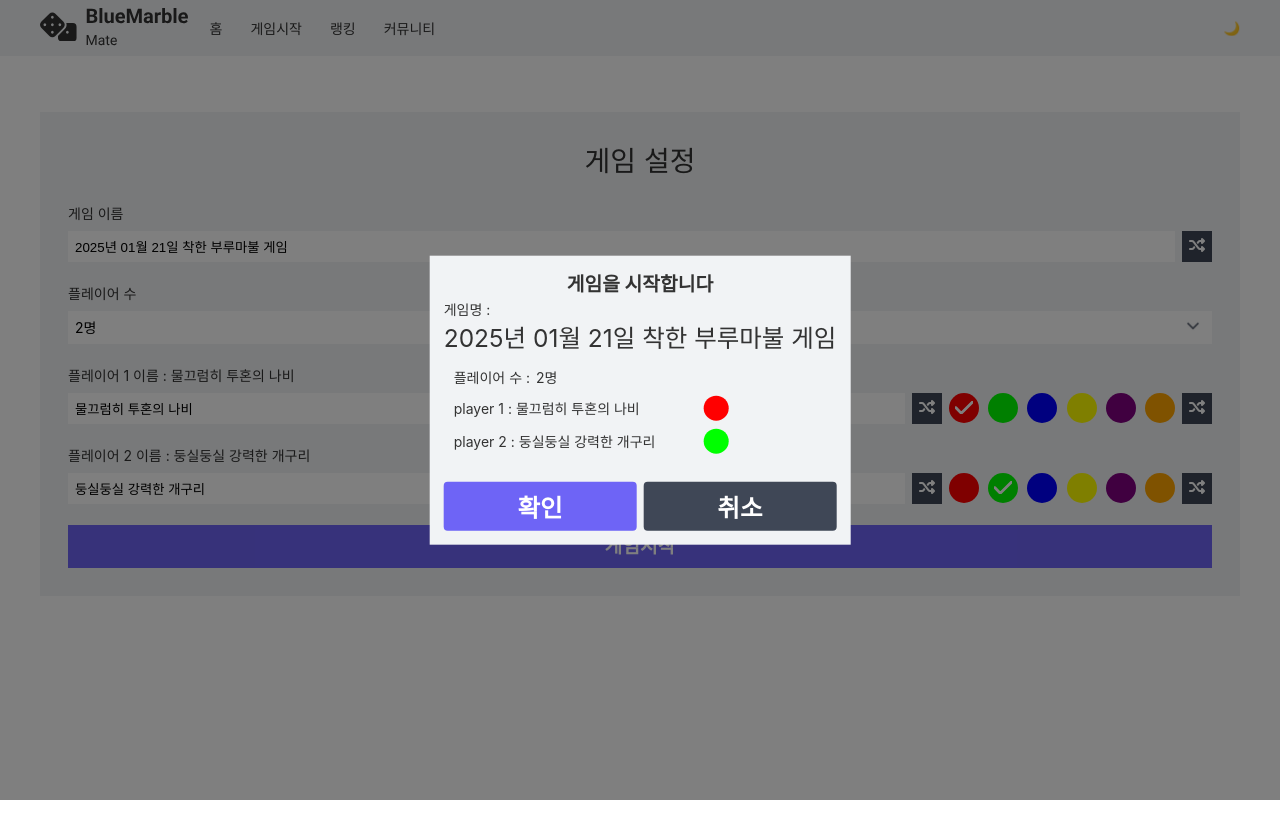
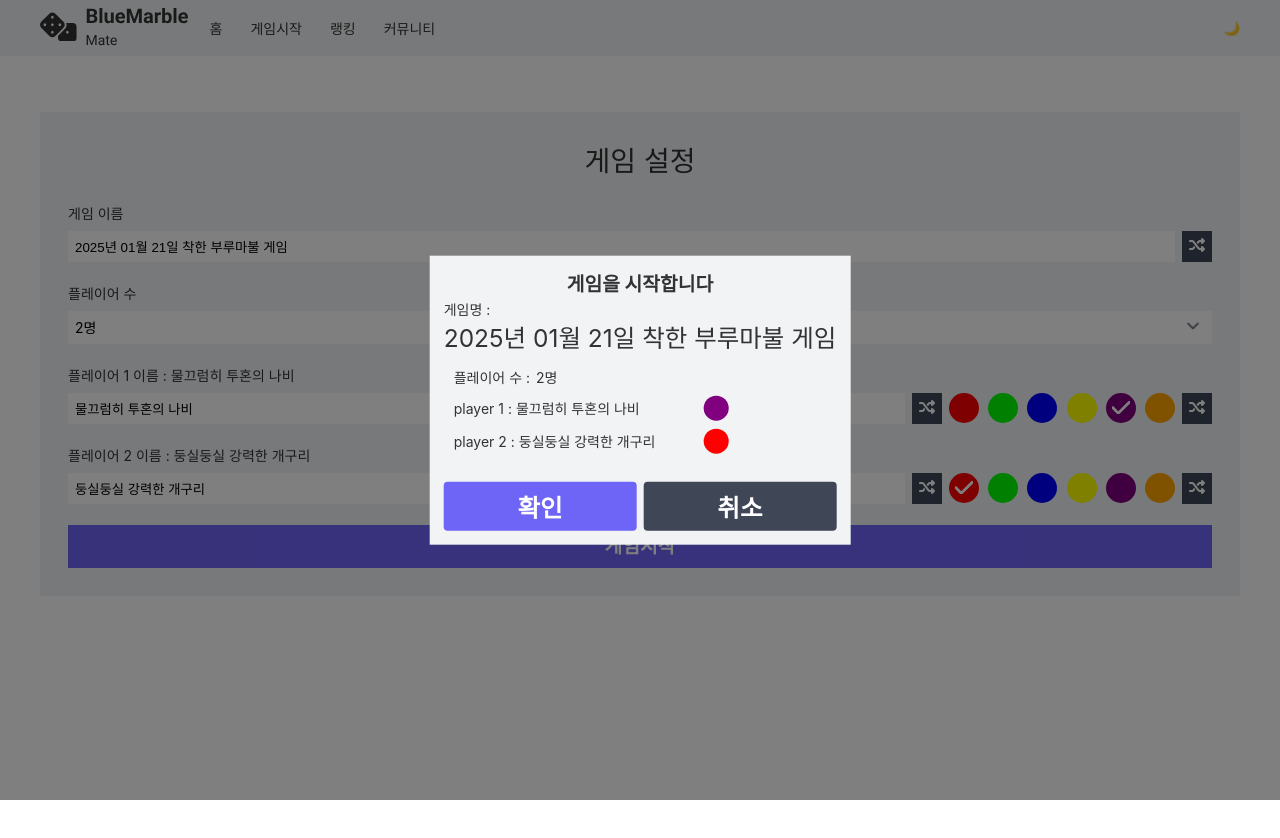
Before and after one commit to codingjamee/blue-marble-mate, a React (Vite) app: page /start in a window 1280 px wide. Both pictures are taken after a click on the element "게임시작". Shown: the top 838 px of the page. Built offline with nearby package versions, Linux system fonts and the light colour scheme.

Commit message:
#8-[5] Refactor - 관심사 분리 - 알기 좋게 함수명 및 변수 명 조정 ex playerNumbers -> playerInfos - getUpdatedPlayerInit과 getPlayerInitialize로 분리   초기 obj가져오기와 수정된 플레이어 숫자만큼 가져오기 - getRandomColors를 따로 수정

```diff
--- a/src/components/color/ColorSelectBox.tsx
+++ b/src/components/color/ColorSelectBox.tsx
@@ -11,9 +11,7 @@ const ColorSelectBox = ({
   playerColor: ColorOption['value'];
 }) => {
   const { updatePlayerColor, updateRandomPlayerColor } = playerStore((state) => state);
-  const unAvailableColors = playerStore((state) => state.playerNames).map((p) => p.color);
-
-  console.log(unAvailableColors);
+  const unAvailableColors = playerStore((state) => state.playerInfos).map((p) => p.playerColor);
 
   return (
     <div className="color-container">
--- a/src/pages/game/Game.tsx
+++ b/src/pages/game/Game.tsx
@@ -1,11 +1,9 @@
 import Dice from './Dice';
 import GameControl from './GameControl';
 import MiniMap from './MiniMap';
-import Lucky from './Lucky';
 import PlayerInfo from './PlayerInfo';
 import { BOARD_DATA } from '../../utils/mapInfo';
 import gameStore from '../../stores/gameStore';
-import { useEffect } from 'react';
 
 const Game = () => {
   const { players, gameName } = gameStore((state) => state);
--- a/src/pages/start/Players.tsx
+++ b/src/pages/start/Players.tsx
@@ -3,21 +3,19 @@ import playerStore from '../../stores/playerStore';
 import ColorSelectBox from '../../components/color/ColorSelectBox';
 
 const Players = () => {
-  const { updatePlayerName, updateRandomPlayerName, playerNames } = playerStore();
+  const { updatePlayerName, updateRandomPlayerName, playerInfos } = playerStore();
 
-  console.log(playerNames);
-
-  return playerNames.map(({ id, color }, index) => (
-    <section className="players-container" key={`${id}-${color}`}>
+  return playerInfos.map(({ id, playerColor }, index) => (
+    <section className="players-container" key={`${id}-${playerColor}`}>
       <InputWithRandomButton
-        value={playerNames[index].name}
-        label={`플레이어 ${index + 1} 이름 : ${playerNames[index]?.name || `플레이어 ${index + 1}`}`}
+        value={playerInfos[index].name}
+        label={`플레이어 ${index + 1} 이름 : ${playerInfos[index]?.name || `플레이어 ${index + 1}`}`}
         key={`player-${index + 1}`}
         placeholder={`플레이어 ${index + 1}의 이름을 입력해주세요`}
         onClickRandom={() => updateRandomPlayerName(id)}
         onChangeFn={(value) => updatePlayerName(index, value)}
       />
-      <ColorSelectBox playerId={id} playerColor={color} />
+      <ColorSelectBox playerId={id} playerColor={playerColor} />
     </section>
   ));
 };
--- a/src/pages/start/SelectElem.tsx
+++ b/src/pages/start/SelectElem.tsx
@@ -1,7 +1,7 @@
 import playerStore from '../../stores/playerStore';
 
 const SelectElem = () => {
-  const { setPlayerNumber, setPlayerInit } = playerStore((state) => state);
+  const { setPlayerNumber, updatePlayerNumber } = playerStore((state) => state);
 
   return Array(5)
     .fill(undefined)
@@ -10,7 +10,7 @@ const SelectElem = () => {
         className="select-elem"
         onClick={() => {
           setPlayerNumber(index + 2);
-          setPlayerInit(index + 2);
+          updatePlayerNumber(index + 2);
         }}
         key={`elem-${index + 1}`}
       >
--- a/src/pages/start/Start.tsx
+++ b/src/pages/start/Start.tsx
@@ -15,7 +15,7 @@ const Start = () => {
   const navigate = useNavigate();
   const [isOpen, setIsOpen] = useState<OpenType>(false);
   const [modal, setModal] = useState(false);
-  const { updateEmptyName, playerNames, setPlayerInit } = playerStore();
+  const { updateEmptyName, playerInfos, setPlayerInit } = playerStore();
   const {
     setGameName,
     updateRandomGameName,
@@ -72,7 +72,7 @@ const Start = () => {
             navigate('/game');
           }}
         >
-          <StartModal gameName={gameName} playerNames={playerNames} />
+          <StartModal gameName={gameName} playerInfos={playerInfos} />
         </ConfirmModal>
       )}
     </>
--- a/src/pages/start/StartModal.tsx
+++ b/src/pages/start/StartModal.tsx
@@ -3,10 +3,10 @@ import { PlayerNamesType } from '../../stores/playerStore';
 
 interface Props {
   gameName: GameState['gameName'];
-  playerNames: PlayerNamesType[];
+  playerInfos: PlayerNamesType[];
 }
 
-const StartModal = ({ gameName, playerNames }: Props) => {
+const StartModal = ({ gameName, playerInfos }: Props) => {
   return (
     <div>
       <section className="container">
@@ -16,14 +16,14 @@ const StartModal = ({ gameName, playerNames }: Props) => {
           <div className="m-players-container">
             <div className="player-num">
               <div>플레이어 수 : </div>
-              <div>{playerNames.length}명</div>
+              <div>{playerInfos.length}명</div>
             </div>
-            {playerNames.map((player, index) => (
+            {playerInfos.map((player, index) => (
               <div className="players" key={`${player.id}-${player.name}`}>
                 <div className="p-label">
                   player {index + 1} : {player.name}
                 </div>
-                <div className="p-color" style={{ backgroundColor: player.color }}></div>
+                <div className="p-color" style={{ backgroundColor: player.playerColor }}></div>
               </div>
             ))}
           </div>
--- a/src/stores/playerLogic.ts
+++ b/src/stores/playerLogic.ts
@@ -1,38 +1,77 @@
-import { ColorOption, colorOptions } from '../constants/colors';
+import { ColorOption, colorOptions, ValueLabel } from '../constants/colors';
+import { BOARD_DATA } from '../utils/mapInfo';
 import { getRandomElement } from '../utils/utils';
 import { PlayerNamesType, PlayerState } from './playerStore';
 import { v4 as uuid } from 'uuid';
 
-const getAvailableColors = (usedColors: PlayerNamesType['color'][]): ColorOption['value'][] => {
+//선택 가능한 색상
+const getAvailableColors = (
+  usedColors: PlayerNamesType['playerColor'][],
+): ColorOption['value'][] => {
   return colorOptions
     .filter((color) => !usedColors.includes(color.value))
     .map((color) => color.value);
 };
 
-const getPlayerInitialize = ({ number, state }: { number: number; state: PlayerState }) => {
-  const currentPlayers = [...state.playerNames];
-  if (currentPlayers.length > number) {
-    return currentPlayers.slice(0, number);
-  }
+//나머지 색상끼리의 랜덤
+const currentPlayersColor = (state: PlayerState) => {
+  const currentPlayers = [...state.playerInfos];
+  return currentPlayers.map((p) => p.playerColor);
+};
 
-  const playersToAdd = number - state.playerNames.length;
-  const available = getAvailableColors(currentPlayers.map((p) => p.color));
-  const selectedColors = Array(playersToAdd)
+//숫자만큼 랜덤 컬러 가져오기
+const getRandomColors = ({ number, state }: { number: number; state?: PlayerState }) => {
+  const availableColors = !state
+    ? colorOptions.map((color) => color.value)
+    : getAvailableColors(currentPlayersColor(state));
+
+  const randomColors = Array(number)
     .fill(null)
     .reduce<ColorOption['value'][]>((acc) => {
-      const remainingColors = available.filter((color) => !acc.includes(color));
+      const remainingColors = availableColors.filter((color) => !acc.includes(color));
       if (remainingColors.length === 0) return acc;
       acc.push(getRandomElement(remainingColors));
       return acc;
     }, []);
 
-  const newToAddedInit = selectedColors.map((color) => ({
-    id: uuid(),
-    name: '',
-    color,
-  }));
+  return randomColors;
+};
+
+export const playerInitObj = (color: ValueLabel) => ({
+  id: uuid(),
+  name: '',
+  property: undefined,
+  luckyKeys: undefined,
+  cash: 200000,
+  position: {
+    name: BOARD_DATA.top[0].name,
+    number: BOARD_DATA.top[0].id,
+  },
+  isInIsland: false,
+  islandTurnLeft: 0,
+  playerColor: color,
+  isCurrentTurn: false,
+});
+
+const getPlayerInitialize = ({ number, state }: { number: number; state?: PlayerState }) => {
+  const randomColors = getRandomColors({ number, state });
+  const newToAddedInit = randomColors?.map((color) => playerInitObj(color));
+  return newToAddedInit;
+};
+
+const getUpdatedPlayerInit = ({ number, state }: { number: number; state: PlayerState }) => {
+  //플레이어 수가 줄어든다면 맨처음부터 자르기
+  const currentPlayers = [...state.playerInfos];
+  if (currentPlayers.length > number) {
+    return currentPlayers.slice(0, number);
+  }
+
+  //새로 추가할 initObj
+  const needObjNum = number - currentPlayers.length;
+  const randomColors = getRandomColors({ number: needObjNum, state });
+  const newToAddedInit = randomColors?.map((color) => playerInitObj(color));
 
   return [...currentPlayers, ...newToAddedInit];
 };
 
-export { getAvailableColors, getPlayerInitialize };
+export { getAvailableColors, getPlayerInitialize, getUpdatedPlayerInit, getRandomColors };
--- a/src/stores/playerStore.ts
+++ b/src/stores/playerStore.ts
@@ -1,94 +1,101 @@
 import { create } from 'zustand';
-// import { persist } from 'zustand/middleware';
-import { v4 as uuid } from 'uuid';
 import { ColorOption, colorOptions } from '../constants/colors';
 import { generateRandomPlayerName } from '../utils/playerNaming';
-import { getRandomElement } from '../utils/utils';
-import { getAvailableColors, getPlayerInitialize } from './playerLogic';
+import { getPlayerInitialize, getRandomColors, getUpdatedPlayerInit } from './playerLogic';
 
 export interface PlayerNamesType {
   id: string;
   name: string;
-  color: ColorOption['value'];
+  property?: {
+    propertyId: string;
+    name: string;
+    buildings: {
+      villa: boolean;
+      building: boolean;
+      hotel: boolean;
+    }[];
+  }[];
+  luckyKeys?: {
+    name: string;
+  }[];
+  cash: number;
+  position: {
+    name: string;
+    number: number;
+  };
+  isInIsland: boolean;
+  islandTurnLeft: number;
+  playerColor: ColorOption['value'];
+  isCurrentTurn: boolean;
 }
 
 export interface PlayerState {
   playerNumber: number;
-  playerNames: PlayerNamesType[];
+  playerInfos: PlayerNamesType[];
   setPlayerNumber: (number: PlayerState['playerNumber']) => void;
   setPlayerInit: () => void;
   updatePlayerNumber: (number: PlayerState['playerNumber']) => void;
   updatePlayerName: (index: number, state: PlayerNamesType['name']) => void;
   updateRandomPlayerName: (playerId: PlayerNamesType['id']) => void;
   updateEmptyName: () => void;
-  updatePlayerColor: (index: PlayerNamesType['id'], state: PlayerNamesType['color']) => void;
+  updatePlayerColor: (index: PlayerNamesType['id'], state: PlayerNamesType['playerColor']) => void;
+  // up9datePlayerInfo: (id: PlayerNamesType['id'] value: Pick<PlayerNamesType>) => void;
   updateRandomPlayerColor: (playerId: PlayerNamesType['id']) => void;
 }
 
 const playerStore = create<PlayerState>((set) => ({
   playerNumber: 2,
-  playerNames: Array(2)
-    .fill(null)
-    .map((_, index) => ({
-      id: uuid(),
-      name: '',
-      color: colorOptions[index].value,
-    })),
+  playerInfos: getPlayerInitialize({ number: 2 }),
   setPlayerNumber: (number: PlayerState['playerNumber']) =>
     set(() => ({
       playerNumber: number,
     })),
   setPlayerInit: () =>
-    set(() => ({
-      playerNames: Array(2)
-        .fill(null)
-        .map((_, index) => ({
-          id: uuid(),
-          name: '',
-          color: colorOptions[index].value,
-        })),
+    set((state) => ({
+      playerInfos: getPlayerInitialize({ number: 2, state: state }),
     })),
   updatePlayerNumber: (number) =>
     set((state: PlayerState) => ({
       ...state,
-      playerNames: getPlayerInitialize({ number, state }),
+      playerInfos: getUpdatedPlayerInit({ number, state }),
     })),
   updatePlayerName: (index: number, updates: PlayerNamesType['name']) =>
     set((state) => ({
-      playerNames: state.playerNames.map((player, i) =>
+      playerInfos: state.playerInfos.map((player, i) =>
         i === index ? { ...player, name: updates } : player,
       ),
     })),
-  updatePlayerColor: (playerId: PlayerNamesType['id'], updates: PlayerNamesType['color']) =>
+  updatePlayerColor: (playerId: PlayerNamesType['id'], updates: PlayerNamesType['playerColor']) =>
     set((state) => ({
-      playerNames: state.playerNames.map((player) =>
+      playerInfos: state.playerInfos.map((player) =>
         playerId === player.id ? { ...player, color: updates } : player,
       ),
     })),
   updateRandomPlayerName: (playerId: PlayerNamesType['id']) =>
     set((state) => {
-      const newPlayers = state.playerNames.map((player) =>
+      const newPlayers = state.playerInfos.map((player) =>
         player.id === playerId ? { ...player, name: generateRandomPlayerName() } : player,
       );
-      return { ...state, playerNames: newPlayers };
+      return { ...state, playerInfos: newPlayers };
     }),
   updateEmptyName: () =>
     set((state) => {
-      const newPlayers = state.playerNames.map((p) =>
+      const newPlayers = state.playerInfos.map((p) =>
         p.name.length === 0 ? { ...p, name: generateRandomPlayerName() } : p,
       );
-      return { ...state, playerNames: newPlayers };
+      return { ...state, playerInfos: newPlayers };
     }),
   updateRandomPlayerColor: (playerId) =>
     set((state) => {
-      const selectedColor = state.playerNames.map((p) => p.color);
-      const availableColor = getAvailableColors(selectedColor);
+      const randomColors = getRandomColors({ number: 1, state });
 
-      const stateWithNewColor = state.playerNames.map((player) =>
-        player.id === playerId ? { ...player, color: getRandomElement(availableColor) } : player,
+      const stateWithNewColor = state.playerInfos.map((player) =>
+        player.id === playerId
+          ? { ...player, playerColor: randomColors?.[0] ?? colorOptions[0].value }
+          : player,
       );
 
-      return { ...state, playerNames: stateWithNewColor };
+      return { ...state, playerInfos: stateWithNewColor };
     }),
 }));
 
```
Also changed, not shown: src/stores/gameLogic.ts (+13 -3 lines), src/stores/gameStore.ts (+9 -1 lines).
